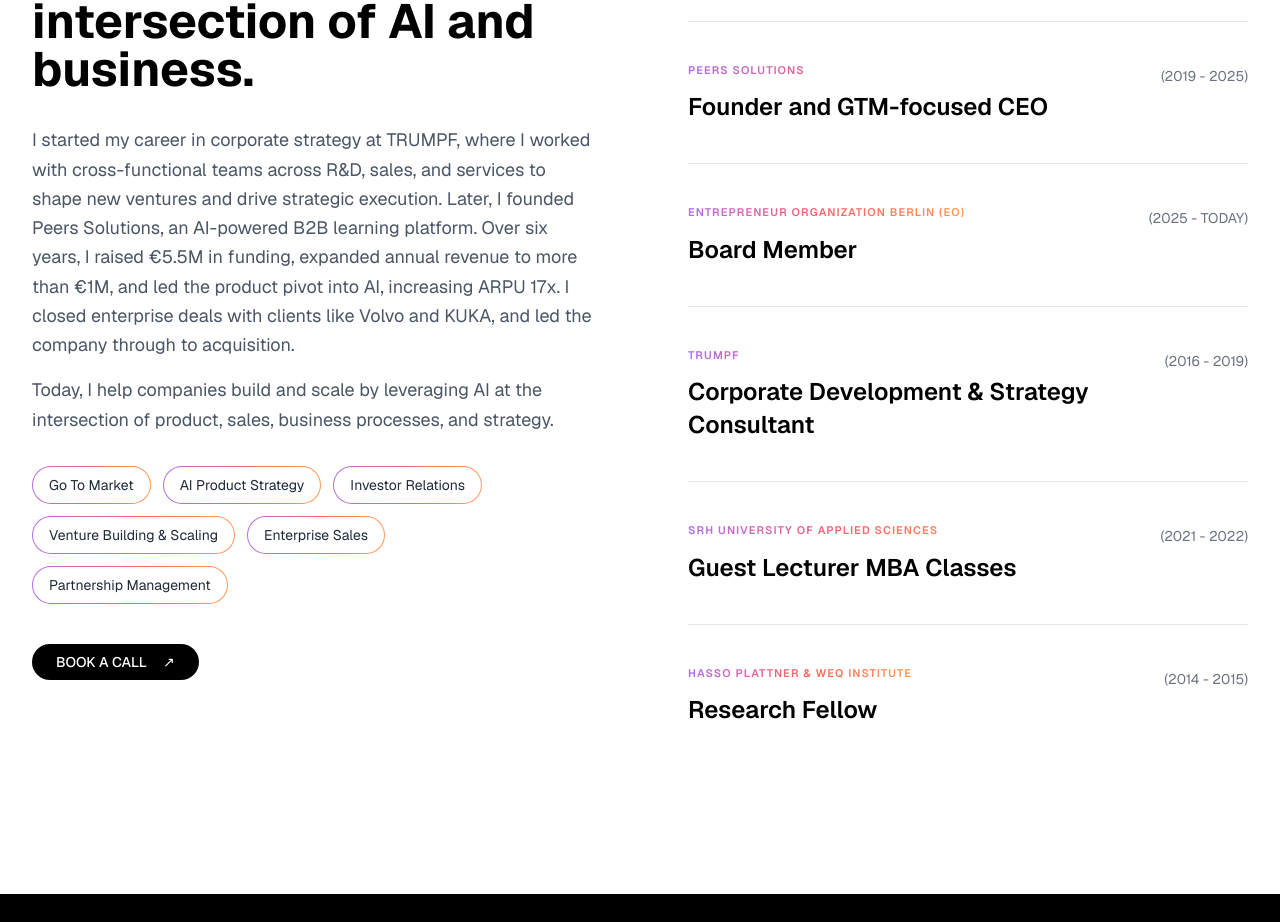
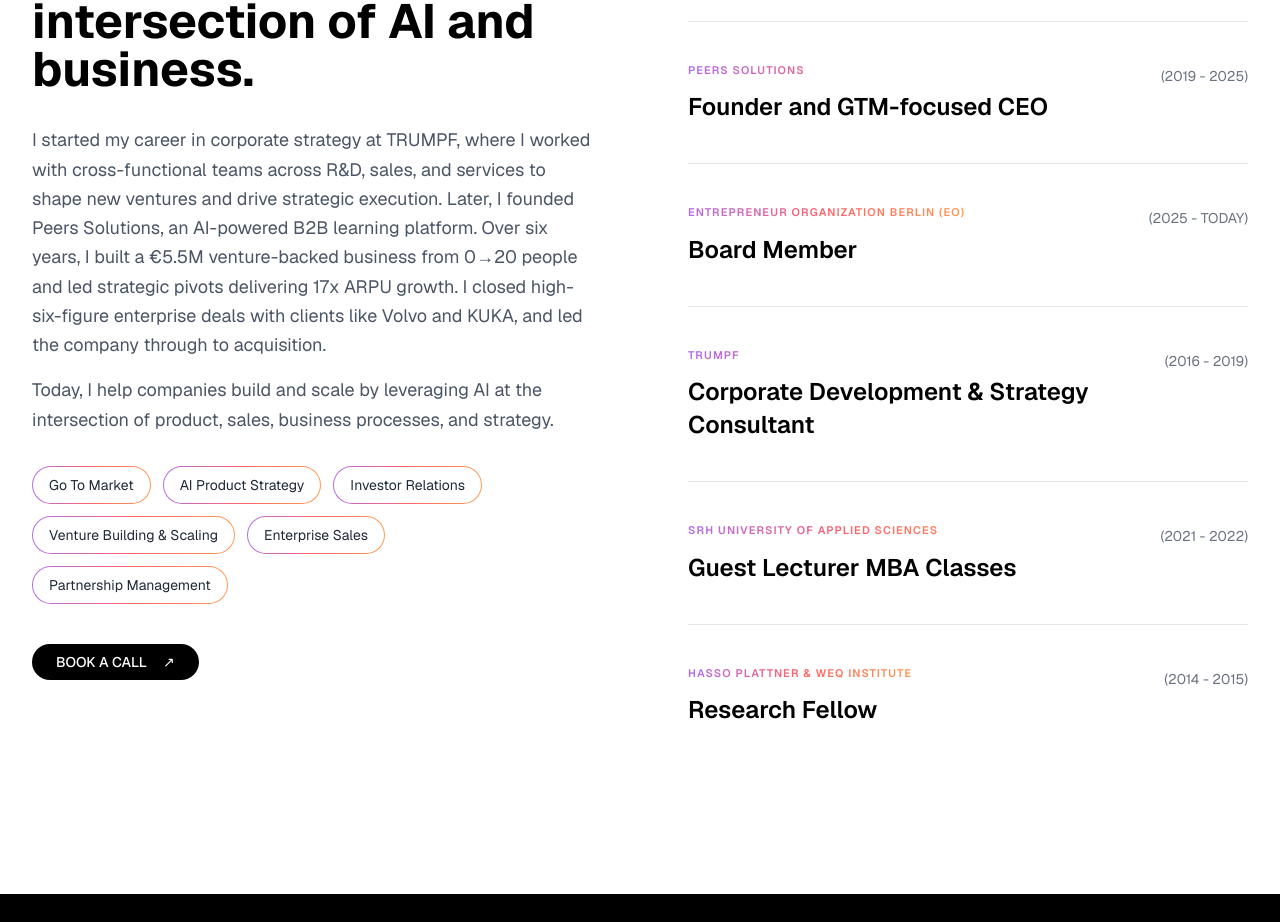
Before and after one commit to oguzhan/elisa-website, a Next.js app: page / in a window 1280 px wide. Shown: the part 1410-2332 px from the top of the page. Built offline with nearby package versions, Linux system fonts and the light colour scheme; a web font is replaced by a local one.

Commit message:
Update about section text with improved business metrics

```diff
--- a/components/about-section.tsx
+++ b/components/about-section.tsx
@@ -14,7 +14,7 @@ export function AboutSection() {
               Driving growth at the intersection of AI and business.
             </h2>
             <p className="text-gray-600 text-lg leading-relaxed">
-              I started my career in corporate strategy at TRUMPF, where I worked with cross-functional teams across R&D, sales, and services to shape new ventures and drive strategic execution. Later, I founded Peers Solutions, an AI-powered B2B learning platform. Over six years, I raised €5.5M in funding, expanded annual revenue to more than €1M, and led the product pivot into AI, increasing ARPU 17x. I closed enterprise deals with clients like Volvo and KUKA, and led the company through to acquisition.
+              I started my career in corporate strategy at TRUMPF, where I worked with cross-functional teams across R&D, sales, and services to shape new ventures and drive strategic execution. Later, I founded Peers Solutions, an AI-powered B2B learning platform. Over six years, I built a €5.5M venture-backed business from 0→20 people and led strategic pivots delivering 17x ARPU growth. I closed high-six-figure enterprise deals with clients like Volvo and KUKA, and led the company through to acquisition.
             </p>
             <p className="text-gray-600 text-lg leading-relaxed mt-4">
               Today, I help companies build and scale by leveraging AI at the intersection of product, sales, business processes, and strategy.
```
